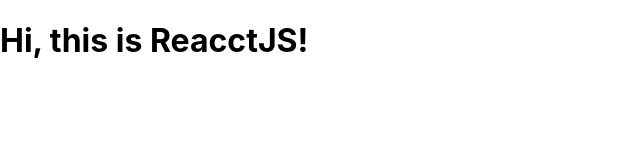
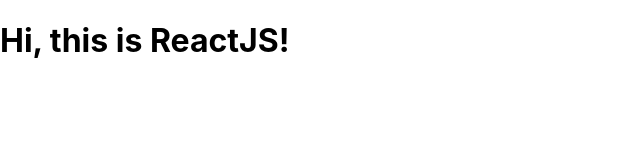
Before and after one commit to r-keenan/React-Refresher, a React (Create React App) app: page / in a window 1280 px wide. Shown: the top 160 px of the page, without its empty margins (0-640 px from the left). Built offline with nearby package versions, Linux system fonts and the light colour scheme.

Commit message:
Fixed typo.

```diff
--- a/src/App.js
+++ b/src/App.js
@@ -23,7 +23,7 @@ import "./App.css";
 // }
 
 const App = () => {
-  return <h1>Hi, this is ReacctJS!</h1>;
+  return <h1 title="This works!">Hi, this is ReactJS!</h1>;
 };
 
 export default App;
```
